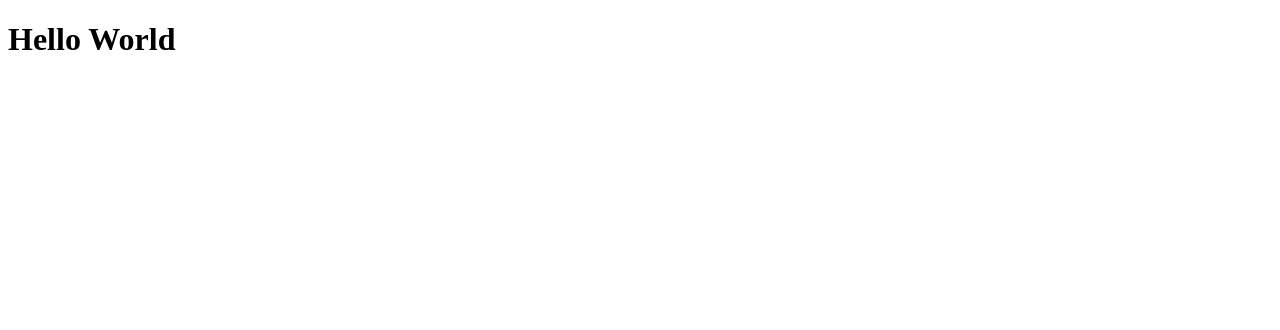
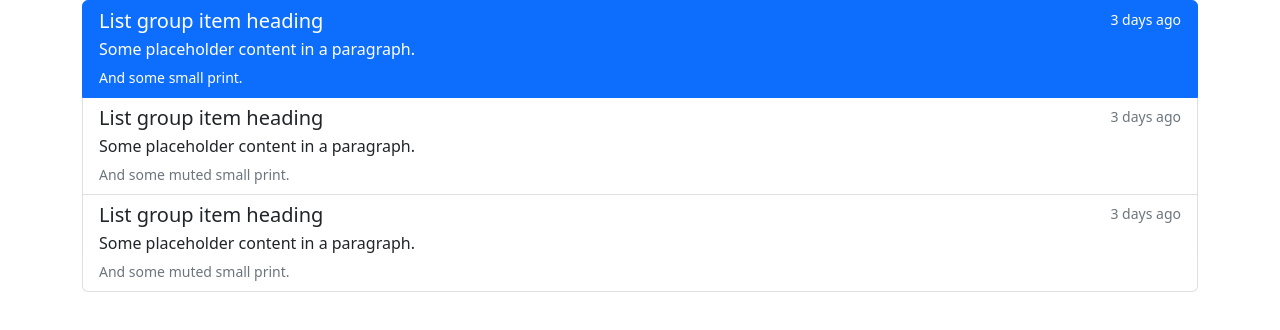
Before and after one commit to LucasGdosR/DEVinPhilips, an Angular app in the folder M1S08/notification-app/: page / in a window 1280 px wide. Shown: the top 330 px of the page. Built offline with nearby package versions, Linux system fonts and the light colour scheme.

Commit message:
entrega exercício 2

```diff
--- a/M1S08/notification-app/angular.json
+++ b/M1S08/notification-app/angular.json
@@ -52,6 +52,7 @@
               "src/assets"
             ],
             "styles": [
+              "node_modules/bootstrap/dist/css/bootstrap.min.css",
               "src/styles.scss"
             ],
             "scripts": []
--- a/M1S08/notification-app/package.json
+++ b/M1S08/notification-app/package.json
@@ -3,7 +3,7 @@
   "version": "0.0.0",
   "scripts": {
     "ng": "ng",
-    "start": "ng serve",
+    "start": "ng serve --o",
     "build": "ng build",
     "watch": "ng build --watch --configuration development",
     "test": "ng test"
@@ -18,6 +18,7 @@
     "@angular/platform-browser": "^15.0.0",
     "@angular/platform-browser-dynamic": "^15.0.0",
     "@angular/router": "^15.0.0",
+    "bootstrap": "^5.2.3",
     "rxjs": "~7.5.0",
     "tslib": "^2.3.0",
     "zone.js": "~0.12.0"
--- a/M1S08/notification-app/src/app/app.component.html
+++ b/M1S08/notification-app/src/app/app.component.html
@@ -1 +1,28 @@
-<h1>Hello World</h1>
+<div class="container">
+  <div class="list-group">
+    <a href="#" class="list-group-item list-group-item-action active" aria-current="true">
+      <div class="d-flex w-100 justify-content-between">
+        <h5 class="mb-1">List group item heading</h5>
+        <small>3 days ago</small>
+      </div>
+      <p class="mb-1">Some placeholder content in a paragraph.</p>
+      <small>And some small print.</small>
+    </a>
+    <a href="#" class="list-group-item list-group-item-action">
+      <div class="d-flex w-100 justify-content-between">
+        <h5 class="mb-1">List group item heading</h5>
+        <small class="text-muted">3 days ago</small>
+      </div>
+      <p class="mb-1">Some placeholder content in a paragraph.</p>
+      <small class="text-muted">And some muted small print.</small>
+    </a>
+    <a href="#" class="list-group-item list-group-item-action">
+      <div class="d-flex w-100 justify-content-between">
+        <h5 class="mb-1">List group item heading</h5>
+        <small class="text-muted">3 days ago</small>
+      </div>
+      <p class="mb-1">Some placeholder content in a paragraph.</p>
+      <small class="text-muted">And some muted small print.</small>
+    </a>
+  </div>
+</div>
```
Also changed, not shown: 1 other file (tests, documents, lock files or other folders).
